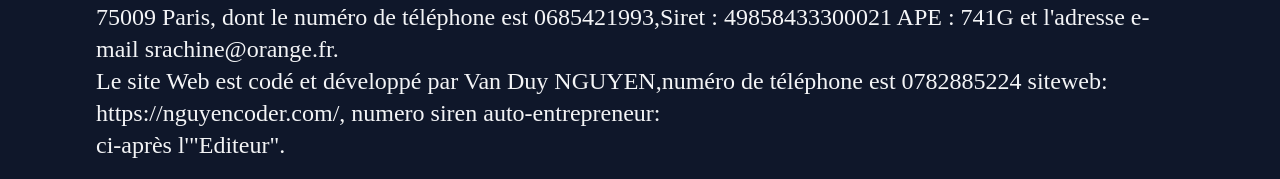
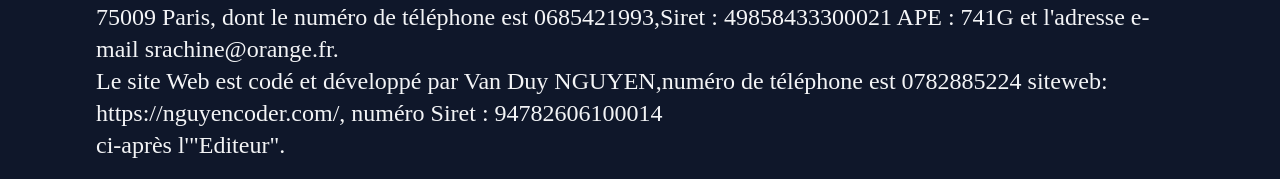
Before and after one commit to mrnguyencoder/sonia-rachline.fr, a React (Create React App) app: page /mentions-legales in a window 1280 px wide. Both pictures are taken after a click on the button "L'editeur". Shown: the part 455-634 px from the top of the page. Built offline with nearby package versions, Linux system fonts and the light colour scheme.

Commit message:
add siren

```diff
--- a/src/componants/MentionsLegales.jsx
+++ b/src/componants/MentionsLegales.jsx
@@ -40,7 +40,7 @@ function MentionsLegales() {
                   </Disclosure.Button>
                   <Disclosure.Panel className="p-4 text-lg md:text-xl lg:text-2xl">
                   <p>L’édition et la direction de la publication du Site est assurée par Sonia RACHLINE, domiciliée 4, rue Lallier 75009 Paris, dont le numéro de téléphone est 0685421993,Siret : 49858433300021 APE : 741G et l'adresse e-mail srachine@orange.fr.</p>
-                  <p className="">Le site Web est codé et développé par Van Duy NGUYEN,numéro de téléphone est 0782885224 siteweb: https://nguyencoder.com/, numero siren auto-entrepreneur:  </p>
+                  <p className="">Le site Web est codé et développé par Van Duy NGUYEN,numéro de téléphone est 0782885224 siteweb: https://nguyencoder.com/, numéro Siret : 94782606100014  </p>
                   <p>ci-après l'"Editeur".</p>
                   </Disclosure.Panel>
                 </>
```
